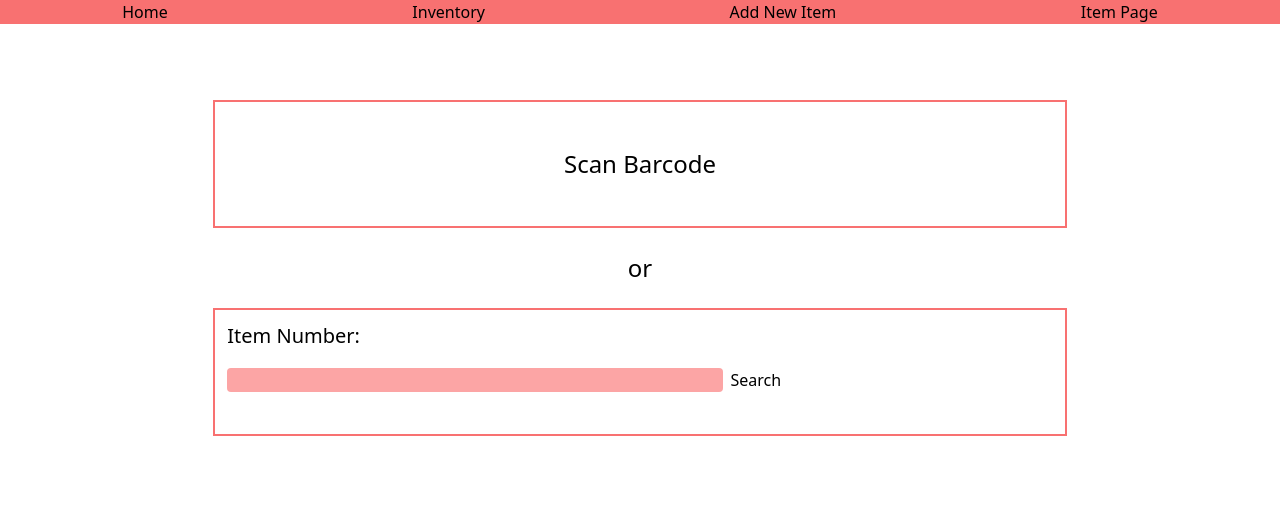
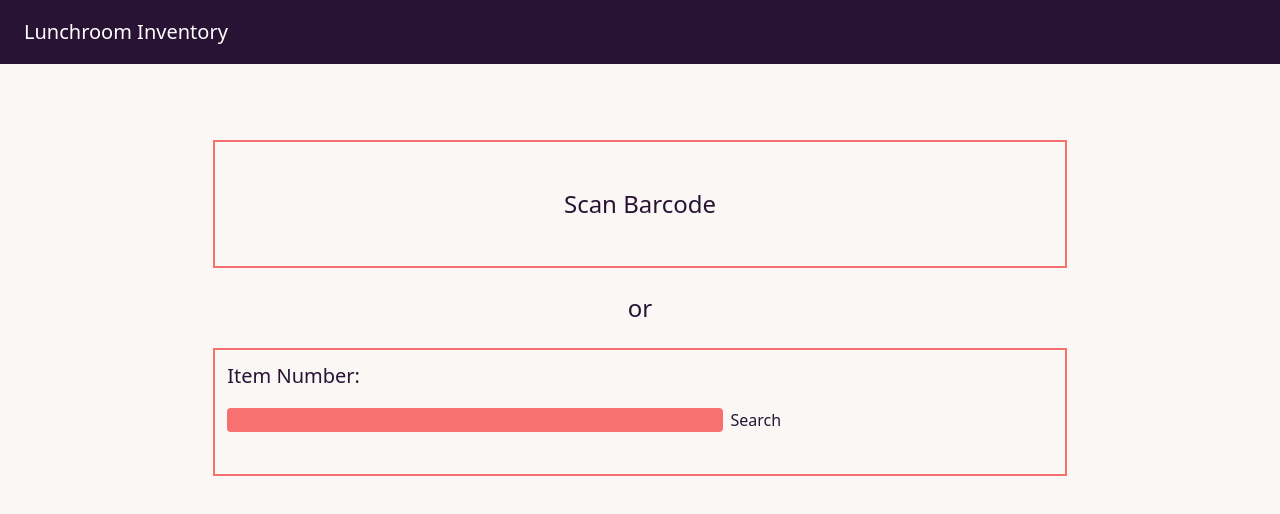
Before and after one commit to Git-Vdim-Hub/lunchroom-inventory-app, a React (Create React App) app in the folder client/: page / in a window 1280 px wide. Shown: the top 514 px of the page. Built offline with nearby package versions, Linux system fonts and the light colour scheme.

Commit message:
added daisyui

```diff
--- a/client/public/index.html
+++ b/client/public/index.html
@@ -5,6 +5,7 @@
     <link rel="icon" href="%PUBLIC_URL%/favicon.ico" />
     <meta name="viewport" content="width=device-width, initial-scale=1" />
     <meta name="theme-color" content="#000000" />
+    <html data-theme="cupcake"></html>
     <meta
       name="description"
       content="Web site created using create-react-app"
--- a/client/src/App.js
+++ b/client/src/App.js
@@ -8,7 +8,7 @@ import Item from "./pages/Item";
 
 export default function App() {
 	return (
-		<div className="App">
+		<div className="App ">
 			<Router>
 				<Navbar />
 					<Routes>
--- a/client/src/components/Navbar/index.js
+++ b/client/src/components/Navbar/index.js
@@ -4,12 +4,22 @@ import { Link } from "react-router-dom";
 export default function Navbar() {
 	return (
 		<div>
-			<div className="navbar bg-red-400 flex justify-around">
-				<Link to={"/"} onClick={() => console.log("Takes you to Home")}>Home</Link>
+			<div className="navbar bg-neutral flex justify-start px-6 items-center h-16">
+				<p className="text-xl text-white">Lunchroom Inventory</p>
+				{/* <Link to={"/"} onClick={() => console.log("Takes you to Home")}>Home</Link>
 				<Link to={"./Inventory"} onClick={() => console.log("Takes you to Inventory Page")}>Inventory</Link>
-				<Link to={"./AddItem"} onClick={() => console.log("Takes you to Add Page")}>Add New Item</Link>
-				<Link to={"./Item"}>Item Page</Link>
+				<Link to={"./AddItem"} >Add New Item</Link>
+				<Link to={"./Item"}>Item Page</Link> */}
 			</div>
+			{/* <div className="flex justify-end gap-5">
+				<div>
+					<Link to={"/"} className="bg-red-400 p-2 border border-2 border-red-600 border-t-0" >Home</Link>
+				</div>
+				<div>
+					<Link to={"./Inventory"}  className="bg-red-400 p-2 border border-2 border-red-600 " >Inventory</Link>
+				</div>
+				<Link to={"./AddItem"} className="bg-red-400 p-2 border border-2 border-red-600 " >Add New Item</Link>
+			</div> */}
 		</div>
 	);
 }
--- a/client/src/pages/Home.js
+++ b/client/src/pages/Home.js
@@ -47,7 +47,7 @@ export default function Home() {
 								type="text"
 								onChange={handleInputChange}
 								value={itemNumber}
-								className="bg-red-300 rounded w-5/6 md:w-3/5 mr-1 md:mr-2"
+								className="bg-red-400 rounded w-5/6 md:w-3/5 mr-1 md:mr-2"
 							></input>
 							<button type="button" onClick={handleSubmit}>
 								Search
--- a/client/tailwind.config.js
+++ b/client/tailwind.config.js
@@ -4,5 +4,5 @@ module.exports = {
   theme: {
     extend: {},
   },
-  plugins: [],
+  plugins: [require("daisyui")],
 }
--- a/package.json
+++ b/package.json
@@ -22,6 +22,7 @@
   },
   "homepage": "https://github.com/Git-Vdim-Hub/lunchroom-inventory-app#readme",
   "dependencies": {
-    "concurrently": "^7.6.0"
+    "concurrently": "^7.6.0",
+    "daisyui": "^2.51.3"
   }
 }
```
Also changed, not shown: 1 other file (tests, documents, lock files or other folders).
